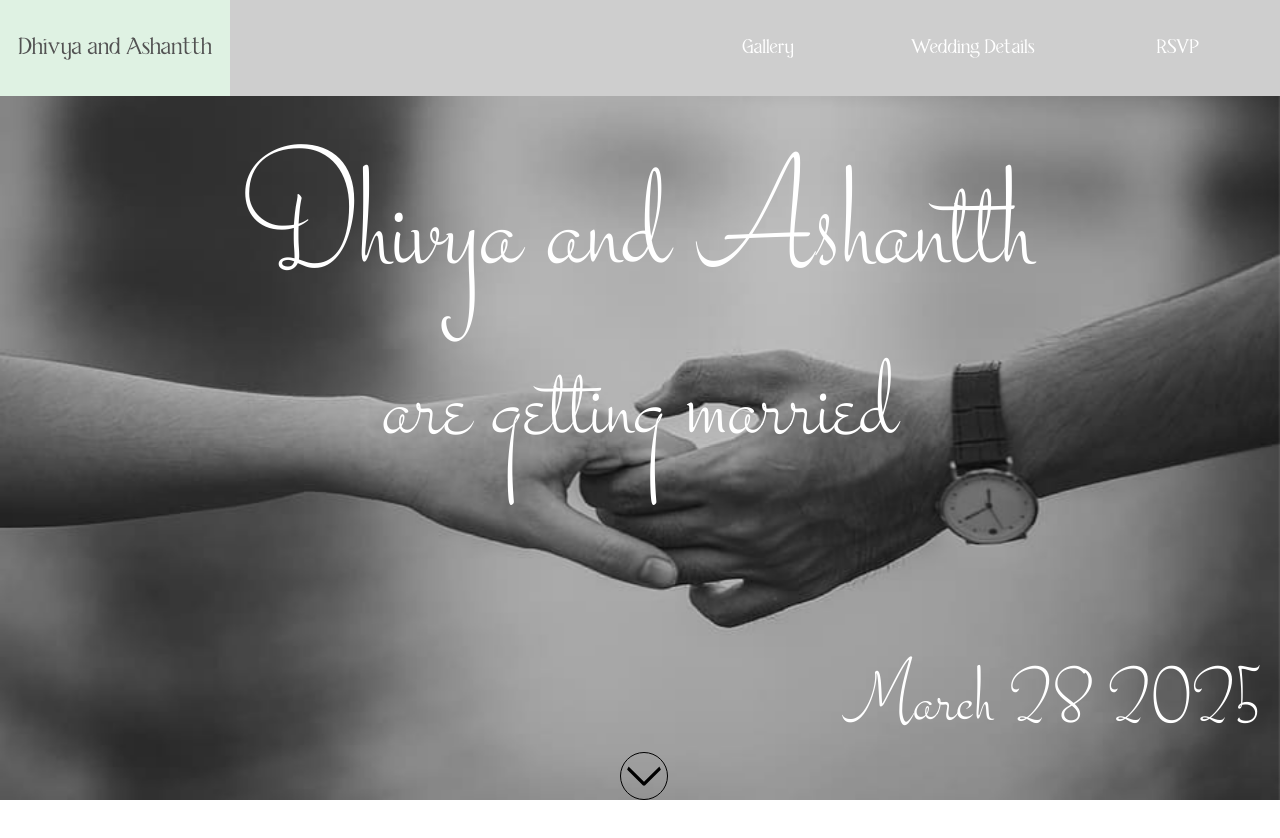
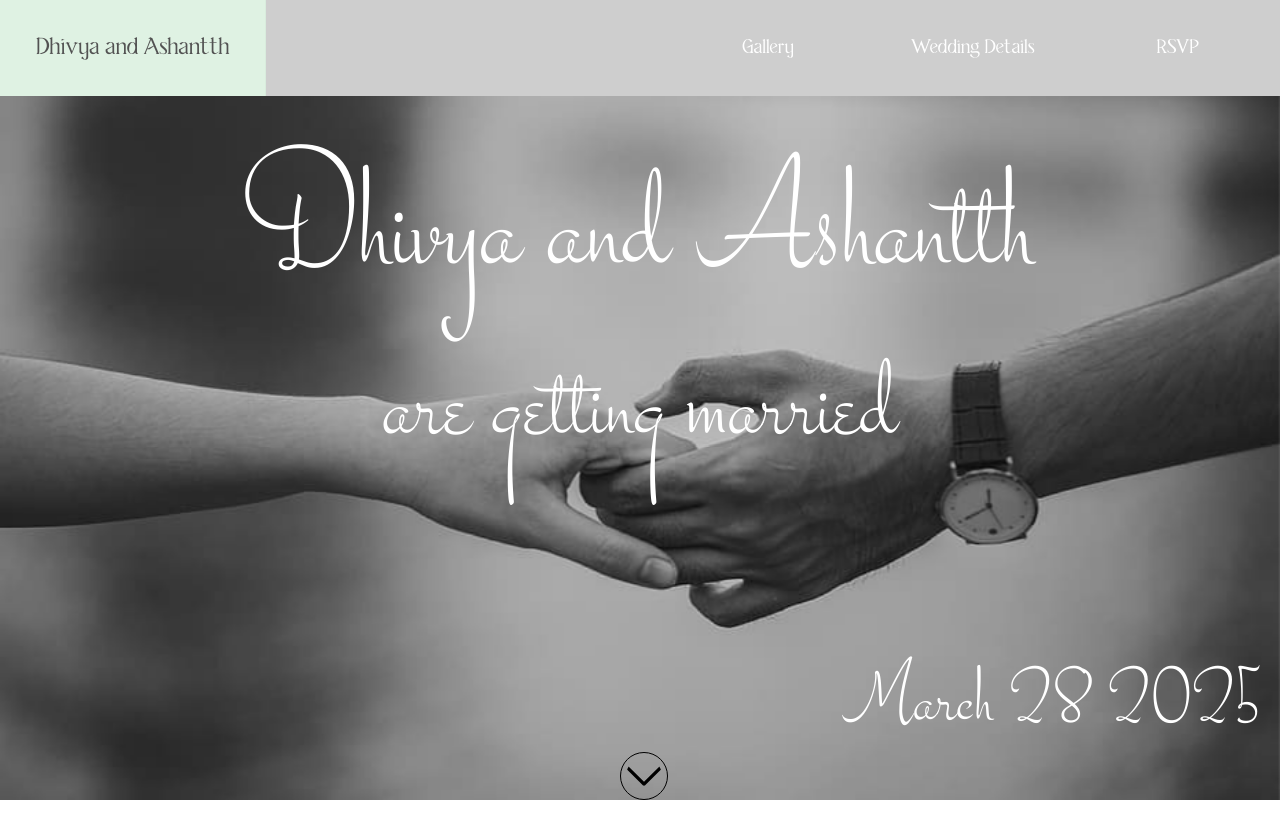
Before and after one commit to BobHell0/WeddingWebsite, a React (Vite) app: page / in a window 1280 px wide. Shown: the top 838 px of the page. Built offline with nearby package versions, Linux system fonts and the light colour scheme; no server answers.

Commit message:
changed navbar's home seg to have constant (px) padding left and right; removed width property from homeseg

```diff
--- a/src/components/CSS/Navbar.css
+++ b/src/components/CSS/Navbar.css
@@ -23,13 +23,14 @@ nav {
     background: linear-gradient(to bottom, transparent 50%, #dff2e3 50%) top;
     background-size: 100% 200%;
     display: inline-block;
-    width: 18vw;
+
     font-size: calc(1.2vw + 1vh);
     text-decoration: none;
-
+    padding-left: 36px;
+    padding-right: 36px;
     line-height: 12vh;
     cursor: pointer;
-    text-align: center;
+    text-align: left;
 
 }
 
@@ -76,7 +77,8 @@ nav {
 @media (orientation: portrait) {
     .homeSeg {
         line-height: 8vh;
-        width: 50vw;
+        padding-left: 15px;
+        padding-right: 15px;
     }
 
     .navbarSeg {
```
